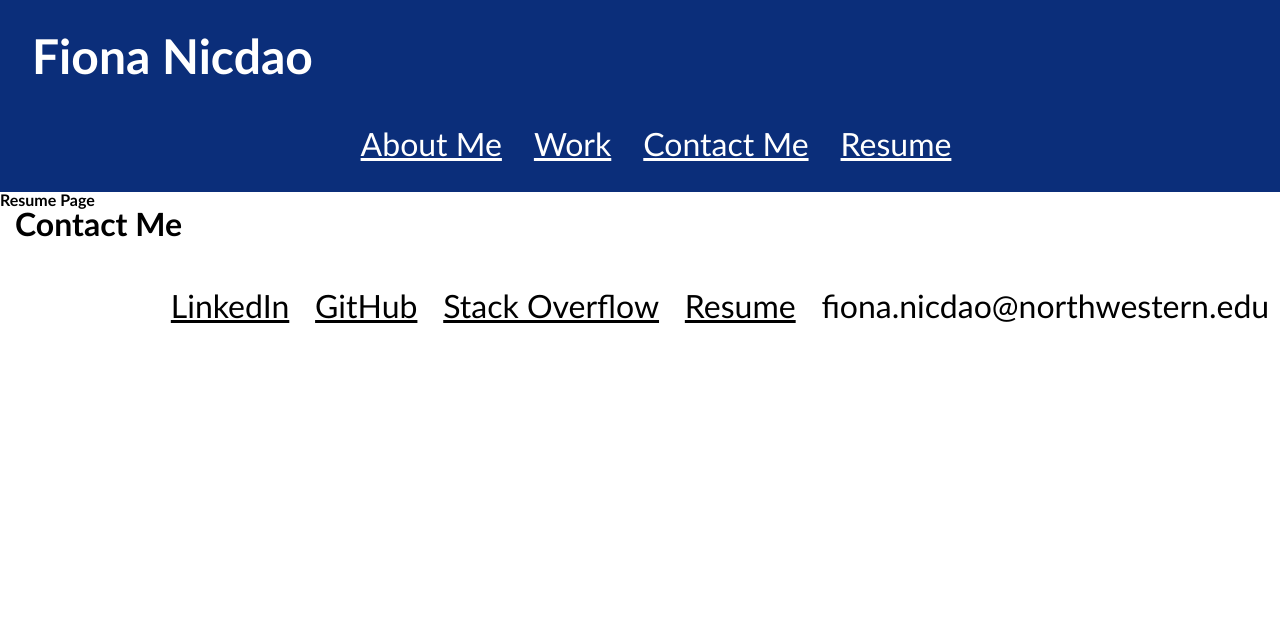
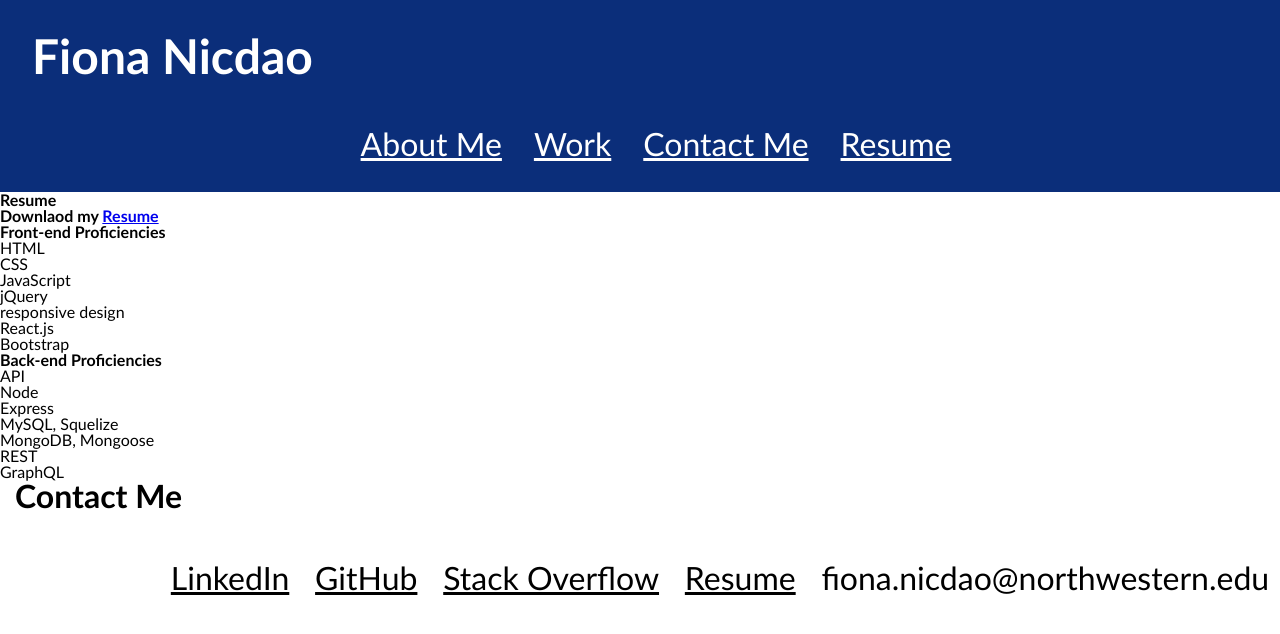
Before and after one commit to fiona1nicdao/portfolio-react, a React (Create React App) app: page /resume in a window 1280 px wide. Shown: the top 634 px of the page. Built offline with nearby package versions, Linux system fonts and the light colour scheme.

Commit message:
add resume

```diff
--- a/src/components/header/Header.js
+++ b/src/components/header/Header.js
@@ -14,20 +14,16 @@ export default function Header(){
                 <nav className="col-md-6">
                     <ul>
                         <li>
-                                <NavLink to='/'>About Me</NavLink>
-                            {/* <a href="#About-Me">About Me</a> */}
+                            <NavLink to='/'>About Me</NavLink>
                         </li>
                         <li>
-                                <NavLink to='/work'>Work</NavLink>
-                            {/* <a href="#Work">Work</a> */}
+                            <NavLink to='/work'>Work</NavLink>
                         </li>
                         <li>
-                                <NavLink to='/contact'>Contact Me</NavLink>
-                            {/* <a href="#Contact-Me">Contact Me</a> */}
+                            <NavLink to='/contact'>Contact Me</NavLink>
                         </li>
                         <li>
                             <NavLink to='/resume'>Resume</NavLink>
-                            {/* <a href="#Resume">Resume</a> */}
                         </li>
                     </ul>
                 </nav>
--- a/src/components/resume/Resume.js
+++ b/src/components/resume/Resume.js
@@ -1,7 +1,29 @@
 export default function Resume() {
     return(
         <div>
-            <h1>Resume Page</h1>
+            <h1>Resume</h1>
+            <h3>Downlaod my <a target="_blank" rel="noopener noreferrer" href="https://drive.google.com/file/d/1TqaHmgJwhzWoQlenXV5DLSzH1KAmOZvA/preview">Resume</a> </h3>
+            <h2>Front-end Proficiencies</h2>
+            <ul>
+                <li>HTML</li>
+                <li>CSS</li>
+                <li>JavaScript</li>
+                <li>jQuery</li>
+                <li>responsive design</li>
+                <li>React.js</li>
+                <li>Bootstrap</li>
+            </ul>
+            <h2>Back-end Proficiencies</h2>
+            <ul>
+                <li>API</li>
+                <li>Node</li>
+                <li>Express</li>
+                <li>MySQL, Squelize</li>
+                <li>MongoDB, Mongoose</li>
+                <li>REST</li>
+                <li>GraphQL</li>
+            </ul>
+
         </div>
     )
 }
```
Also changed, not shown: todo.txt (added).
